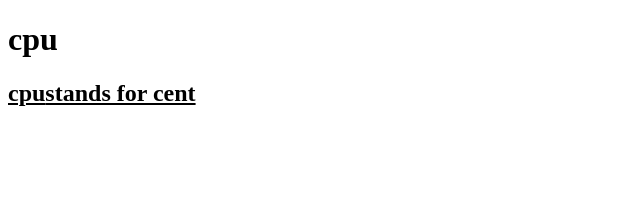
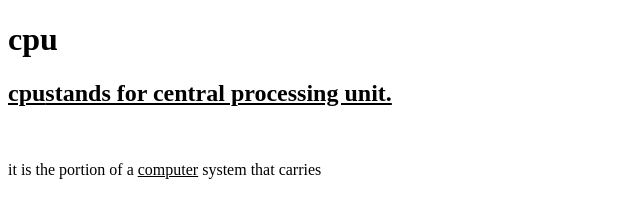
Before and after one commit to iamneo-production/badaededcdeadaeccdfffebaeceaec, a website: page public/index.html in a window 1280 px wide. Shown: the whole page, without its empty margins (0-640 px from the left). Drawn offline with Linux system fonts and the light colour scheme.

Commit message:
Backup Commit

```diff
--- a/public/index.html
+++ b/public/index.html
@@ -9,6 +9,7 @@
 </head>
 <body>
     <h1>cpu</h1>
-    <h2><u><b>cpu</b>stands for cent
+    <h2><u><b>cpu</b>stands for central processing unit.</u></h2><br>
+    <p>it is the portion of a <u>computer</u> system that carries
 </body>
 </html>
```
